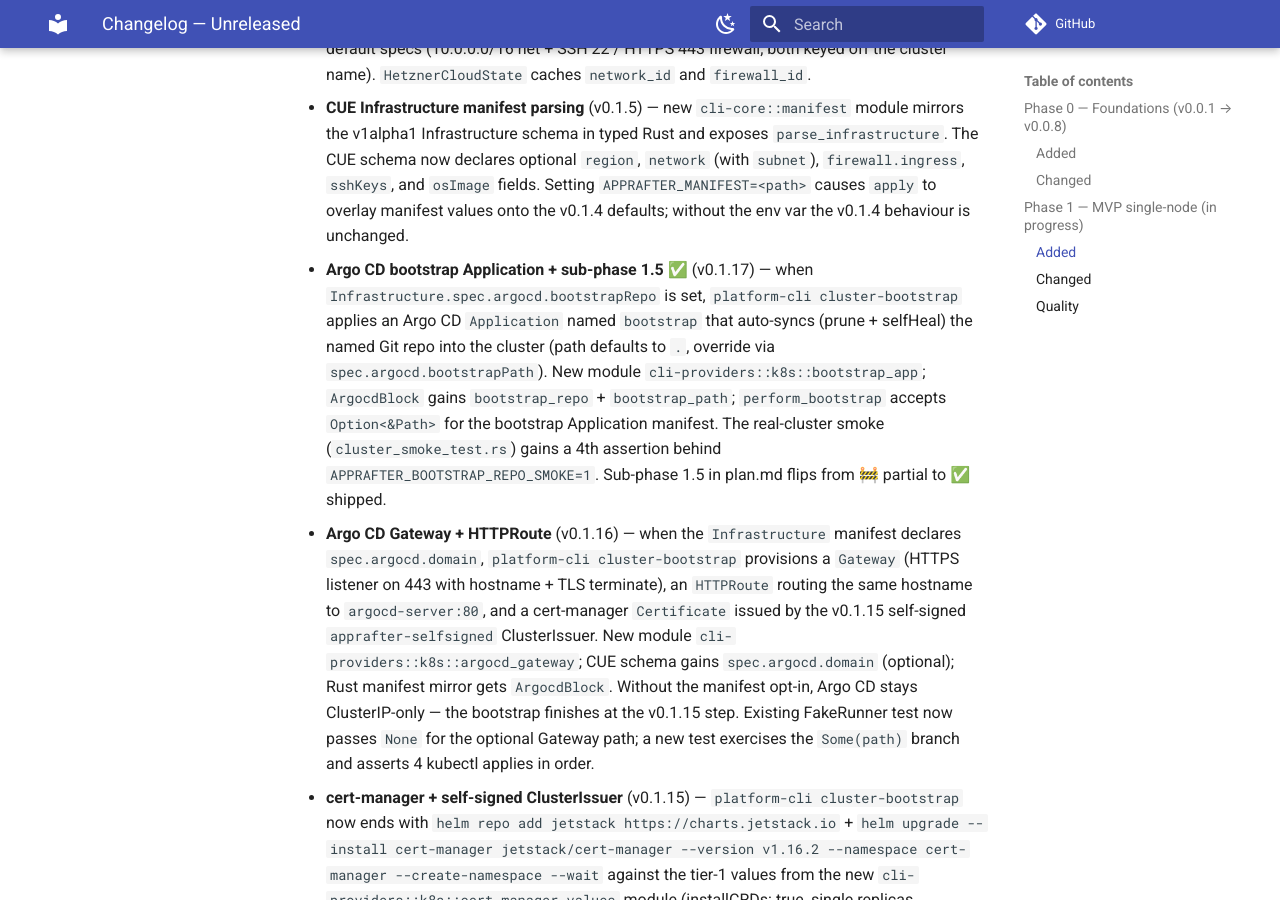
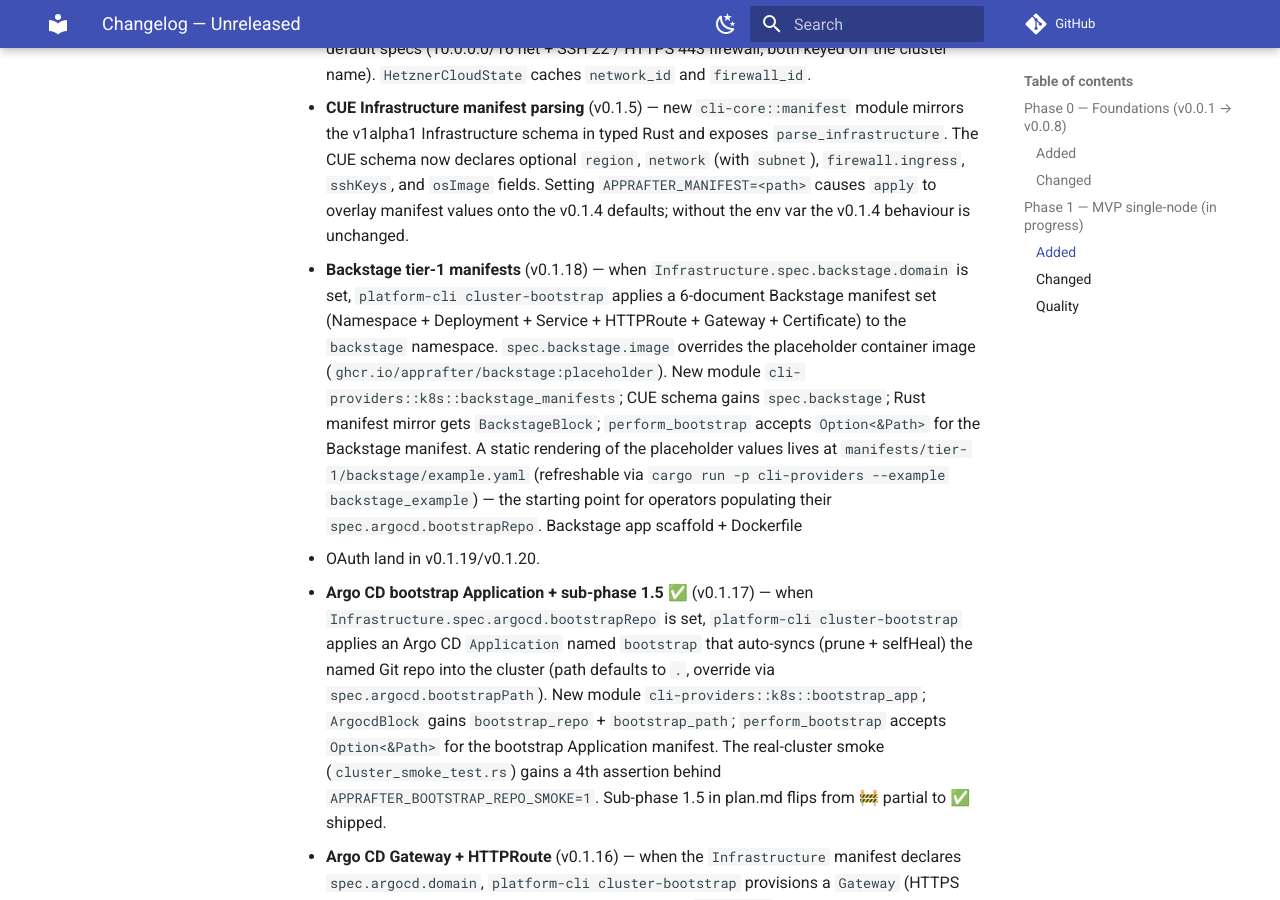
Before and after one commit to AppRafter/apprafter, an MkDocs documentation site: the page built from docs/changelog/UNRELEASED.md, in a window 1280 px wide and 900 px high, scrolled down 2335 px. Built offline with MkDocs 1.6.1 and Material for MkDocs 9.7.7, drawn with Linux system fonts in a browser that asks for light colours; comment, search, counter and statistics services are not loaded.

Commit message:
docs: close 1.6a (Backstage k8s manifests) for v0.1.18
- examples/infrastructure/tier-1-hetzner.cue: add a commented
  spec.backstage block alongside the existing argocd example.
- cli/README.md: "Bootstrapping the cluster" gains step 10
  (the optional Backstage manifest set).
- plan.md: sub-phase 1.6 now 🚧 partial; v0.1.18 поставка ticked
  off; v0.1.19 + v0.1.20 поставки scoped (app-scaffold,
  OAuth + closure).
- docs/changelog/UNRELEASED.md: v0.1.18 entry under Phase 1 / Added.

Co-Authored-By: Claude Opus 4.7 (1M context) <noreply@anthropic.com>

```diff
--- a/docs/changelog/UNRELEASED.md
+++ b/docs/changelog/UNRELEASED.md
@@ -113,6 +113,22 @@ the `0.0.x` series; semver starts at 1.0.
   Setting `APPRAFTER_MANIFEST=<path>` causes `apply` to overlay
   manifest values onto the v0.1.4 defaults; without the env var
   the v0.1.4 behaviour is unchanged.
+- **Backstage tier-1 manifests** (v0.1.18) — when
+  `Infrastructure.spec.backstage.domain` is set,
+  `platform-cli cluster-bootstrap` applies a 6-document Backstage
+  manifest set (Namespace + Deployment + Service + HTTPRoute +
+  Gateway + Certificate) to the `backstage` namespace.
+  `spec.backstage.image` overrides the placeholder container
+  image (`ghcr.io/apprafter/backstage:placeholder`). New module
+  `cli-providers::k8s::backstage_manifests`; CUE schema gains
+  `spec.backstage`; Rust manifest mirror gets `BackstageBlock`;
+  `perform_bootstrap` accepts `Option<&Path>` for the Backstage
+  manifest. A static rendering of the placeholder values lives at
+  `manifests/tier-1/backstage/example.yaml` (refreshable via
+  `cargo run -p cli-providers --example backstage_example`) — the
+  starting point for operators populating their
+  `spec.argocd.bootstrapRepo`. Backstage app scaffold + Dockerfile
+  + OAuth land in v0.1.19/v0.1.20.
 - **Argo CD bootstrap Application + sub-phase 1.5 ✅** (v0.1.17) —
   when `Infrastructure.spec.argocd.bootstrapRepo` is set,
   `platform-cli cluster-bootstrap` applies an Argo CD `Application`
```
Also changed, not shown: cli/README.md (+8 -0 lines), plan.md (+22 -9 lines), 1 other file.
